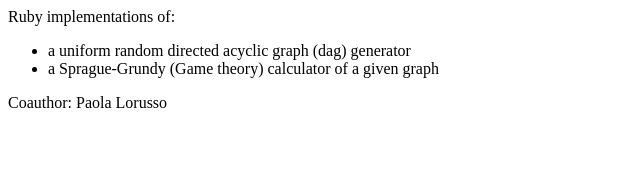
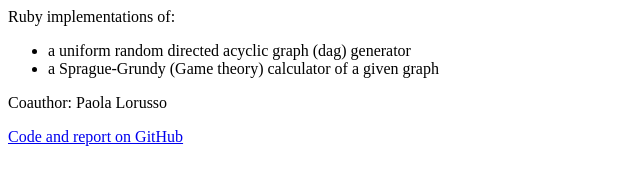
Before and after one commit to wmotti/random_graph, a plain HTML site: page docs/index.html in a window 1280 px wide. Shown: the whole page, without its empty margins (0-640 px from the left). Drawn offline with Linux system fonts and the light colour scheme.

Commit message:
Add link to github

```diff
--- a/docs/index.html
+++ b/docs/index.html
@@ -9,5 +9,6 @@
             <li>a Sprague-Grundy (Game theory) calculator of a given graph</li>
         </ul>
         <p>Coauthor: Paola Lorusso</p>
+        <a href="https://github.com/wmotti/random_graph">Code and report on GitHub</a>
     </body>
 </html>
```
